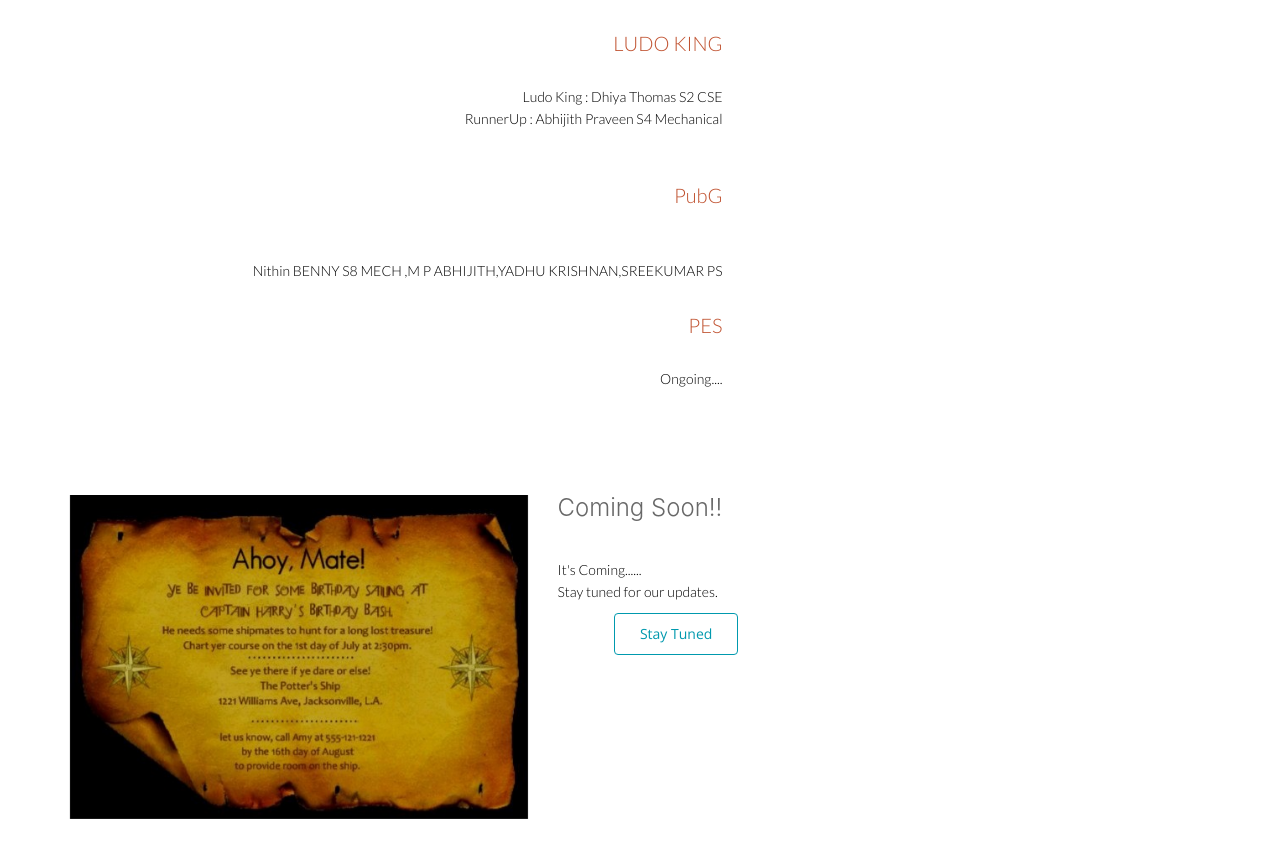
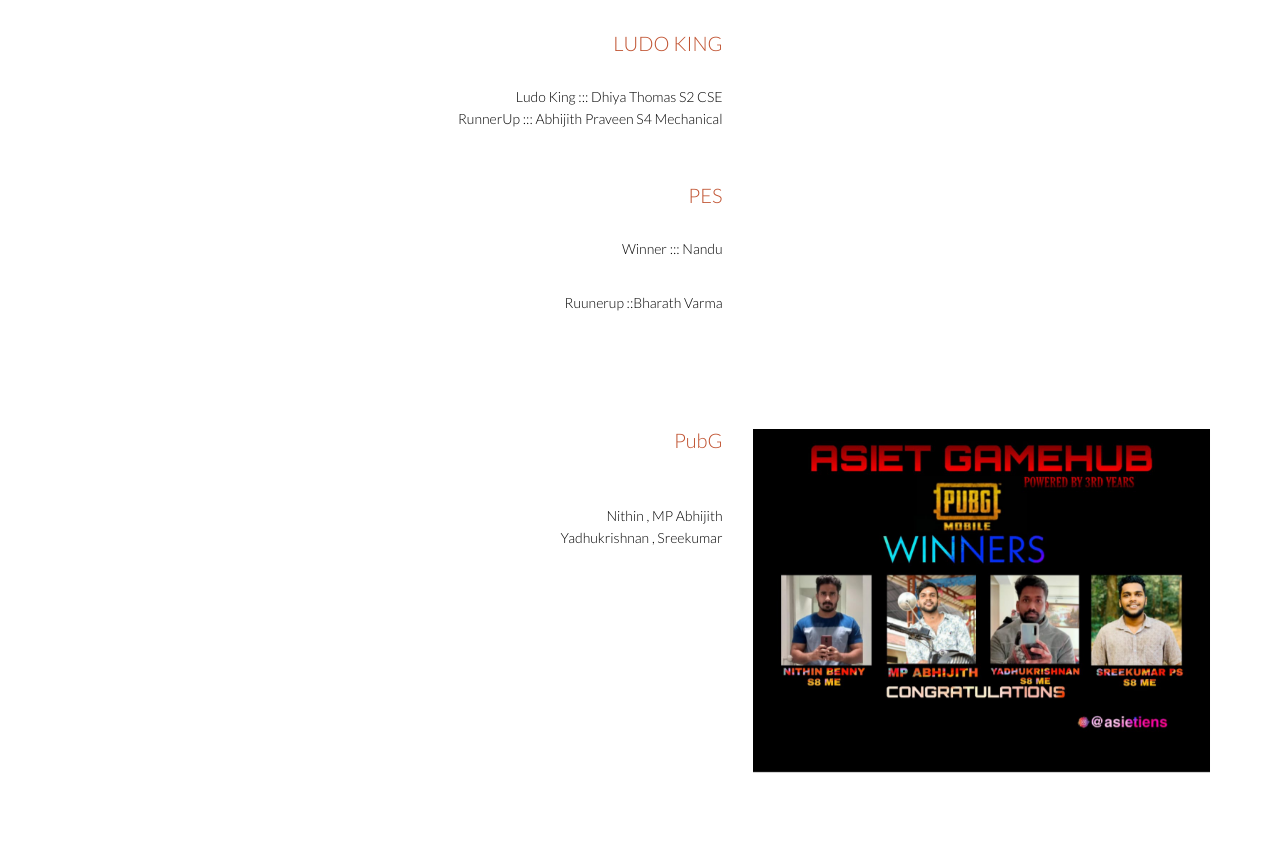
Before and after one commit to jscode99/AsietGameHub, a plain HTML site: page index.html in a window 1280 px wide. Shown: the part 1687-2540 px from the top of the page. Drawn offline with nearby package versions, Linux system fonts and the light colour scheme.

Commit message:
index html changed

```diff
--- a/index.html
+++ b/index.html
@@ -175,16 +175,21 @@
                         <h2><u style="font-size: larger;">Tournament Winners</u></h2> <br>
                         <P style="color: #c05230; font-size: 20px;">LUDO KING</p>
                             <br>
-                      <p> Ludo King : Dhiya Thomas S2 CSE <br>
-                    RunnerUp : Abhijith Praveen S4 Mechanical</P> <br> <br>
-                        <P style="color: #c05230; font-size: 20px;">PubG</p> <br> <br>
-			<p>Nithin BENNY S8 MECH ,M P ABHIJITH,YADHU KRISHNAN,SREEKUMAR PS <br> <br>
-				<P style="color: #c05230; font-size: 20px;">PES</p> <br> Ongoing....<br>
+                      <p> Ludo King ::: Dhiya Thomas S2 CSE <br>
+                    RunnerUp ::: Abhijith Praveen S4 Mechanical</P> <br> <br>
+                    <P style="color: #c05230; font-size: 20px;">PES</p> <br> <p>Winner ::: Nandu</p> <br> <p>Ruunerup ::Bharath Varma</p>
                     </div>
-                    <div class="col-sm-5 wow fadeInRight" data-wow-duration="500ms" data-wow-delay="300ms">
-                        <img src="images/home/" class="img-responsive" alt="">
-                    </div>
+
                 </div>
+                        <div class="single-features">
+                            <div class="col-sm-6 col-sm-offset-1 align-right wow fadeInLeft" data-wow-duration="500ms" data-wow-delay="300ms">
+                                    <P style="color: #c05230; font-size: 20px;">PubG</P>  <br> <br> <p>Nithin , MP Abhijith <br> Yadhukrishnan , Sreekumar</p>
+                                            </div>
+                                                <div class="col-sm-5 wow fadeInRight" data-wow-duration="500ms" data-wow-delay="300ms">
+                                                    <img src="images/home/pubgwinners.jpg" class="img-responsive" alt="">
+                                                </div>
+                                            </div>
+
                 <div class="single-features">
                     <div class="col-sm-5 wow fadeInLeft" data-wow-duration="500ms" data-wow-delay="300ms">
                         <img src="images/home/coming.jpg" class="img-responsive" alt="">
@@ -247,7 +252,7 @@
                             <div class="col-sm-4 text-center padding wow fadeIn" data-wow-duration="1000ms" data-wow-delay="300ms">
                             <div class="single-service">
                                 <div class="wow scaleIn" data-wow-duration="500ms" data-wow-delay="300ms">
-                                    <img src="images/home/blesti.jpeg" alt="blesti's image" style="width:152px;">
+                                    <img src="images/home/blesti.jpeg" alt="blesti's image">
                                 </div>
                                 <h2>- Blestin -</h2>
                                 <p>"Much interested and very good co-ordinators work behind it.."</p>
```
